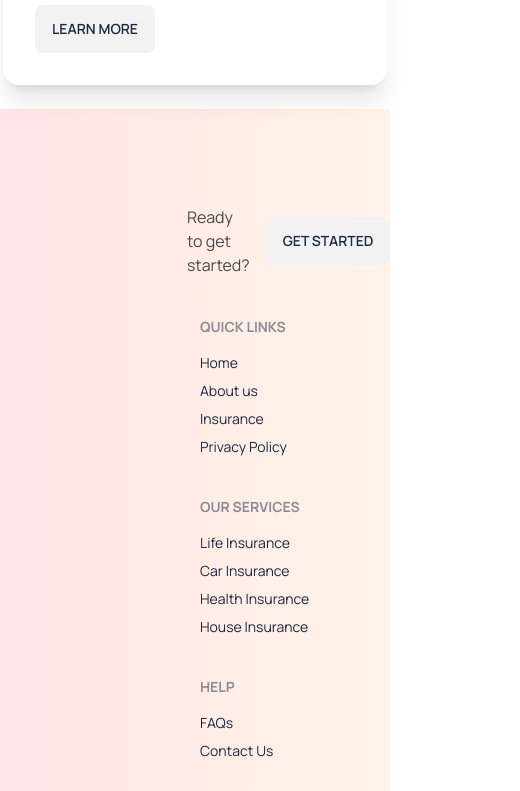
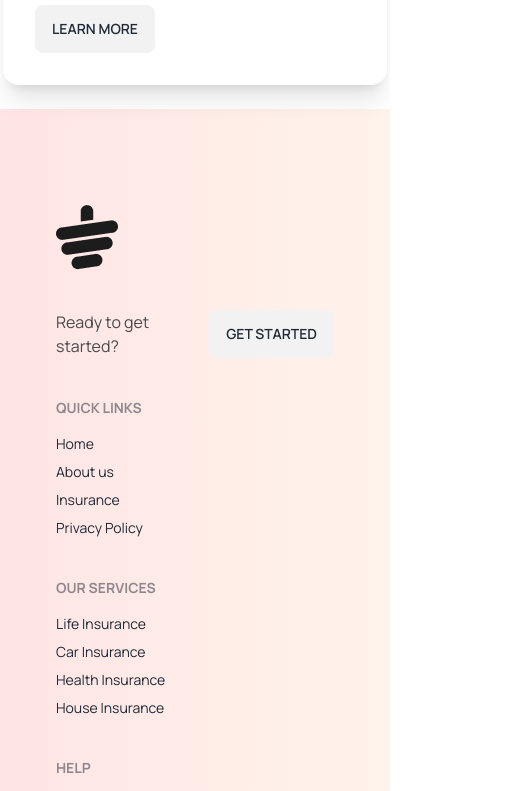
Before and after one commit to MahiuddinZilani/tea-house-m14-daisyUI, a plain HTML site: page index.html in a window 390 px wide. Shown: the part 6441-7232 px from the top of the page, 520 px wide, since content can reach past the window. Drawn offline with nearby package versions, Linux system fonts and the light colour scheme.

Commit message:
responsiveness

```diff
--- a/index.html
+++ b/index.html
@@ -281,9 +281,9 @@
         <!-- ________________________________________________________________________________ -->
     </main>
 
-    <footer class="bg-gradient-to-r from-[#FF00001A] to-[#FF89381A] px-40 py-24">
+    <footer class="p-4 bg-gradient-to-r from-[#FF00001A] to-[#FF89381A] lg:px-40 py-24">
         <!-- footer top  -->
-        <div class="footer flex px-10 text-base text-[#494949] lg:mb-12">
+        <div class="footer flex flex-col md:flex-row px-10 text-base text-[#494949] lg:mb-12">
             <div class="flex-1 items-center ">
                 <img src="./images/cup.png" alt="">
             </div>
@@ -293,7 +293,7 @@
             </div>
         </div>
         <!-- footer middle  -->
-        <div class="footer p-10  text-base-content lg:mb-12">
+        <div class="footer mx-auto p-10  text-base-content lg:mb-12">
             <div>
                 <span class="footer-title">Quick Links</span>
                 <a class="link link-hover">Home</a>
```
